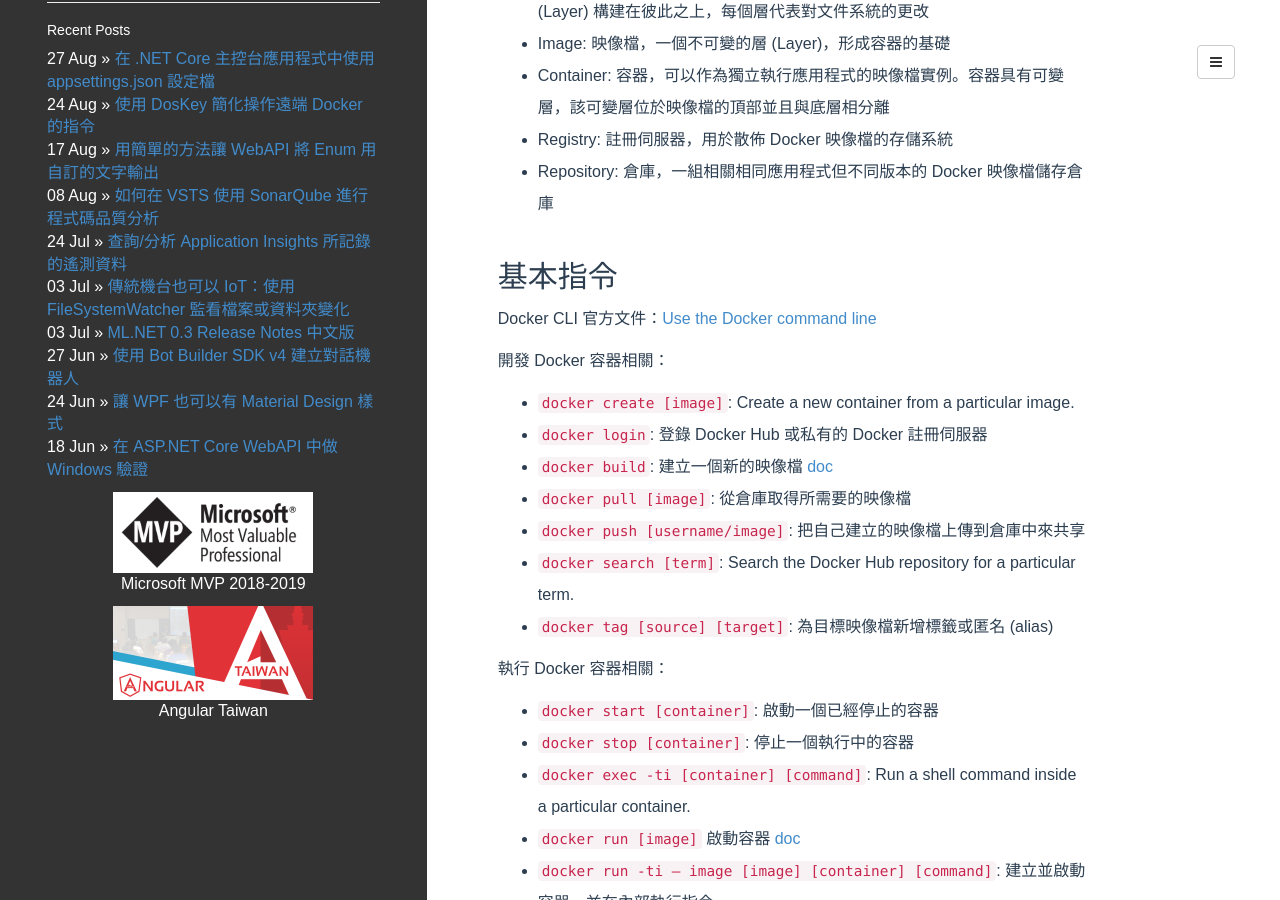
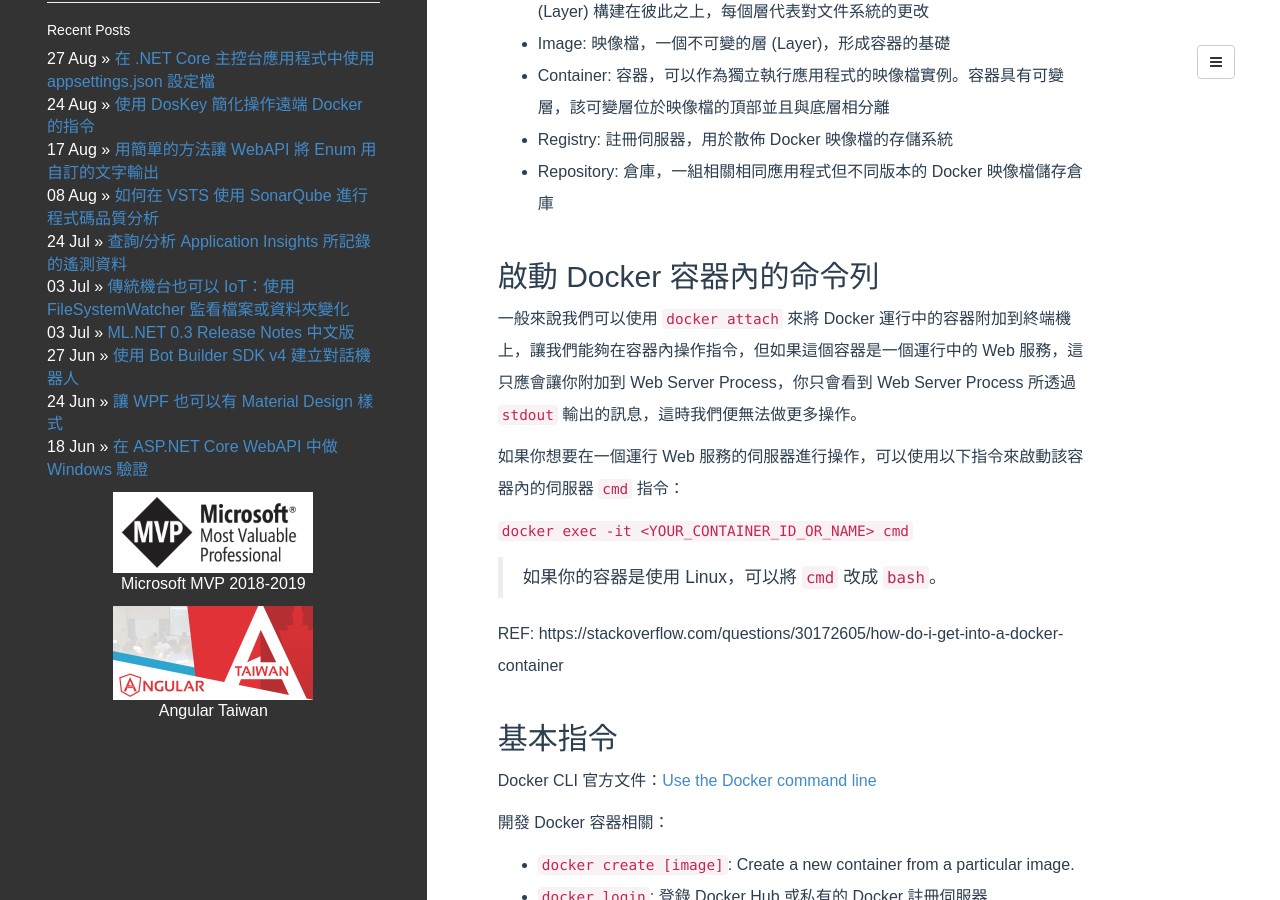
Before and after one commit to poychang/poychang.github.io, a Jekyll site: the page built from _posts/1970-01-01-note-docker.md, in a window 1280 px wide and 900 px high, scrolled down 397 px. Built offline with Jekyll 4.4.1, drawn with Linux system fonts in a browser that asks for light colours; some web fonts are replaced; comment, search, counter and statistics services are not loaded; some of the changed text lies outside the part shown.

Commit message:
alter note

````diff
--- a/_posts/1970-01-01-note-docker.md
+++ b/_posts/1970-01-01-note-docker.md
@@ -18,6 +18,18 @@
 - Container: 容器，可以作為獨立執行應用程式的映像檔實例。容器具有可變層，該可變層位於映像檔的頂部並且與底層相分離
 - Registry: 註冊伺服器，用於散佈 Docker 映像檔的存儲系統
 - Repository: 倉庫，一組相關相同應用程式但不同版本的 Docker 映像檔儲存倉庫
+
+## 啟動 Docker 容器內的命令列
+
+一般來說我們可以使用 `docker attach` 來將 Docker 運行中的容器附加到終端機上，讓我們能夠在容器內操作指令，但如果這個容器是一個運行中的 Web 服務，這只應會讓你附加到 Web Server Process，你只會看到 Web Server Process 所透過 `stdout` 輸出的訊息，這時我們便無法做更多操作。
+
+如果你想要在一個運行 Web 服務的伺服器進行操作，可以使用以下指令來啟動該容器內的伺服器 `cmd` 指令：
+
+`docker exec -it <YOUR_CONTAINER_ID_OR_NAME> cmd`
+
+>如果你的容器是使用 Linux，可以將 `cmd` 改成 `bash`。
+
+REF: https://stackoverflow.com/questions/30172605/how-do-i-get-into-a-docker-container
 
 ## 基本指令
 
@@ -123,7 +135,10 @@
 alias dockerx="docker -H=DOCKER_REMOTE_SERVER"
 ```
 
-REF: [Run commands on remote Docker host](https://gist.github.com/kekru/4e6d49b4290a4eebc7b597c07eaf61f2)
+REF:
+
+* [Run commands on remote Docker host](https://gist.github.com/kekru/4e6d49b4290a4eebc7b597c07eaf61f2)
+* [使用 DosKey 簡化操作遠端 Docker 的指令](http://poychang.github.io/use-doskey-to-alias-docker-command/)
 
 ## Docker Compose
 
````
Also changed, not shown: _posts/1970-01-01-note-redis.md (+7 -1 lines).
